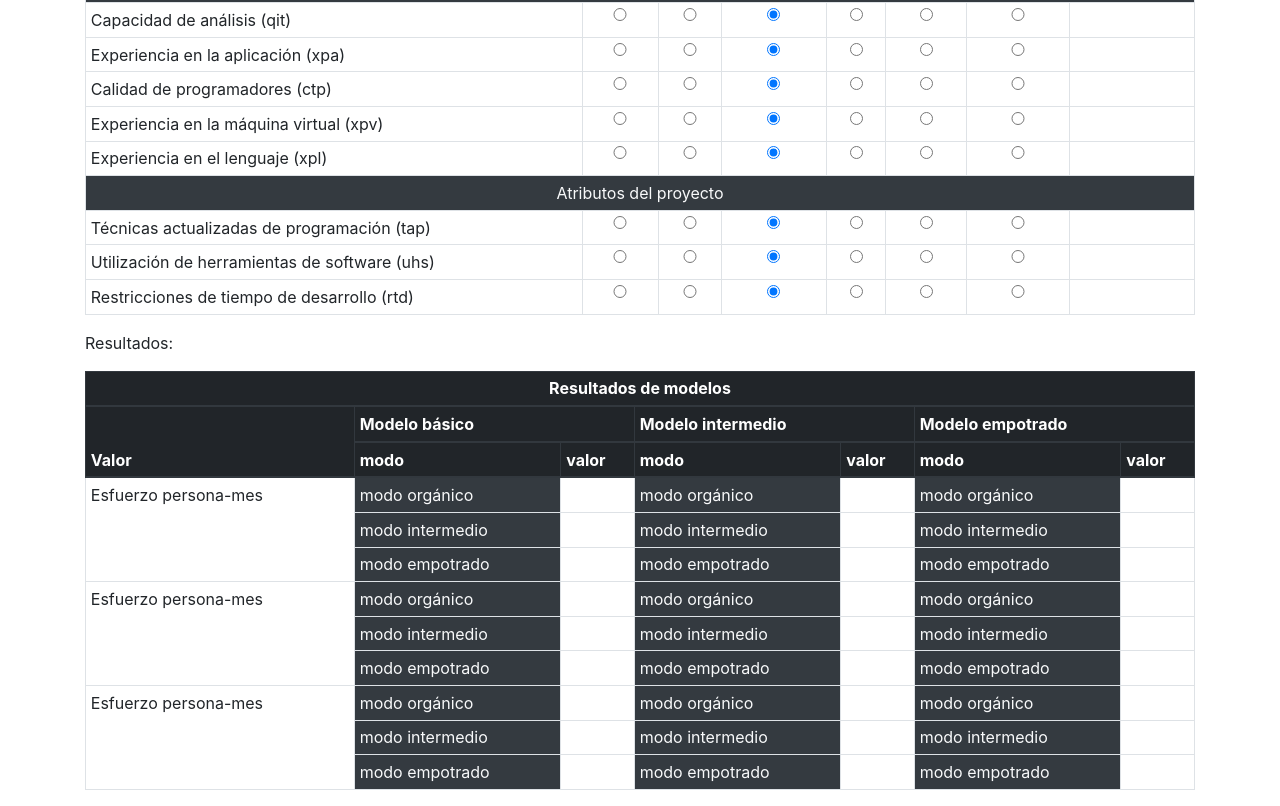
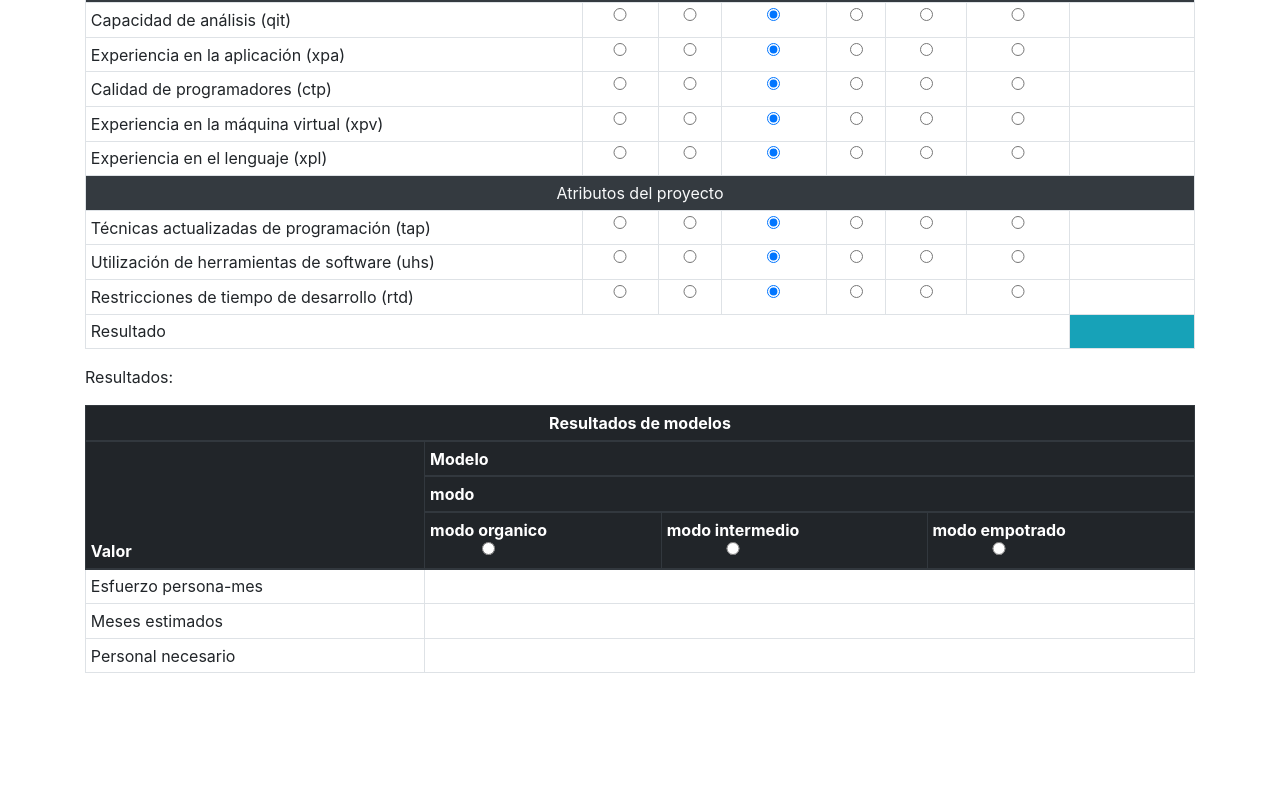
Before and after one commit to justpush/justpush.github.io, a plain HTML site: page metrica/index.html in a window 1280 px wide. Shown: the part 1121-1927 px from the top of the page. After the commit the page ends 1810 px from the top, so only its background shows below. Drawn offline with Linux system fonts and the light colour scheme; a script that the page names is missing.

Commit message:
Optimizando salida de resultados

```diff
--- a/metrica/index.html
+++ b/metrica/index.html
@@ -289,6 +289,10 @@
 								<td><input type="radio" name="rtd_valor" value="1.10" id="rtd_f" class="form-control"></td> <!-- vacio -->
 								<td><span id="rtd_resultado"></span></td>
 							</tr>
+							<tr>
+								<td scope="row" colspan="7">Resultado</td>
+								<td class="bg-info"><span id="atributo_resultado"></span></td>
+							</tr>
 						</tbody>
 					</table>
 				</form>
@@ -304,25 +308,31 @@
 						<thead class="thead-dark">
 							<tr><th colspan="7" scope="col" class="text-center">Resultados de modelos</th></tr>
 							<tr>
-								<th scope="col" rowspan="2">Valor</th>
-								<th colspan="2" scope="col">Modelo básico</th>
-								<th colspan="2" scope="col">Modelo intermedio</th>
-								<th colspan="2" scope="col">Modelo empotrado</th>
+								<th scope="col" rowspan="3">Valor</th>
+								<th colspan="3" scope="col">Modelo</th>
 							</tr>
+							<tr><th colspan="3" scope="col">modo</th></tr>
 							<tr>
-								<th scope="col">modo</th>
-								<th scope="col">valor</th>
-								<th scope="col">modo</th>
-								<th scope="col">valor</th>
-								<th scope="col">modo</th>
-								<th scope="col">valor</th>
+								<th>
+									<label>
+										modo organico <input type="radio" name="modo" value="organico" id="modo_organico" class="form-control">
+									</label>
+								</th>
+								<th>
+									<label>
+										modo intermedio <input type="radio" name="modo" value="intermedio" id="modo_intermedio" class="form-control">
+									</label>
+								</th>
+								<th>
+									<label>
+										modo empotrado <input type="radio" name="modo" value="empotrado" id="modo_empotrado" class="form-control">
+									</label>
+								</th>
 							</tr>
 						</thead>
 
 						<tbody class="table-striped">
 							<!--
-								[m]odo [b]asico, [m]odo [i]ntermedio, [m]odo [a]vanzado
-								+
 								mm = esfuerzo
 								ms = meses
 								ps = persona
@@ -331,81 +341,18 @@
 							-->
 							<!-- esfuerzo -->
 							<tr>
-								<td scope="row" rowspan="3">Esfuerzo persona-mes</td>
-								<td class="bg-dark text-light">modo orgánico</td>
-								<td><span id="mb_mm_mo"></span></td>
-								<td class="bg-dark text-light">modo orgánico</td>
-								<td><span id="mi_mm_mo"></span></td>
-								<td class="bg-dark text-light">modo orgánico</td>
-								<td><span id="ma_mm_mo"></span></td>
-							</tr>
-							<tr>
-								<td class="bg-dark text-light">modo intermedio</td>
-								<td><span id="mb_mm_ms"></span></td>
-								<td class="bg-dark text-light">modo intermedio</td>
-								<td><span id="mi_mm_ms"></span></td>
-								<td class="bg-dark text-light">modo intermedio</td>
-								<td><span id="ma_mm_ms"></span></td>
-							</tr>
-							<tr>
-								<td class="bg-dark text-light">modo empotrado</td>
-								<td><span id="mb_mm_md"></span></td>
-								<td class="bg-dark text-light">modo empotrado</td>
-								<td><span id="mi_mm_md"></span></td>
-								<td class="bg-dark text-light">modo empotrado</td>
-								<td><span id="ma_mm_md"></span></td>
+								<td scope="row">Esfuerzo persona-mes</td>
+								<td colspan="3"><span id="mm_resultado"></span></td>
 							</tr>
 							<!-- tiempo -->
 							<tr>
-								<td scope="row" rowspan="3">Esfuerzo persona-mes</td>
-								<td class="bg-dark text-light">modo orgánico</td>
-								<td><span id="mb_ms_mo"></span></td>
-								<td class="bg-dark text-light">modo orgánico</td>
-								<td><span id="mi_ms_mo"></span></td>
-								<td class="bg-dark text-light">modo orgánico</td>
-								<td><span id="ma_ms_mo"></span></td>
-							</tr>
-							<tr>
-								<td class="bg-dark text-light">modo intermedio</td>
-								<td><span id="mb_ms_ms"></span></td>
-								<td class="bg-dark text-light">modo intermedio</td>
-								<td><span id="mi_ms_ms"></span></td>
-								<td class="bg-dark text-light">modo intermedio</td>
-								<td><span id="ma_ms_ms"></span></td>
-							</tr>
-							<tr>
-								<td class="bg-dark text-light">modo empotrado</td>
-								<td><span id="mb_ms_md"></span></td>
-								<td class="bg-dark text-light">modo empotrado</td>
-								<td><span id="mi_ms_md"></span></td>
-								<td class="bg-dark text-light">modo empotrado</td>
-								<td><span id="ma_ms_md"></span></td>
+								<td scope="row">Meses estimados</td>
+								<td colspan="3"><span id="ms_resultado"></span></td>
 							</tr>
 							<!-- personal -->
 							<tr>
-								<td scope="row" rowspan="3">Esfuerzo persona-mes</td>
-								<td class="bg-dark text-light">modo orgánico</td>
-								<td><span id="mb_ps_mo"></span></td>
-								<td class="bg-dark text-light">modo orgánico</td>
-								<td><span id="mi_ps_mo"></span></td>
-								<td class="bg-dark text-light">modo orgánico</td>
-								<td><span id="ma_ps_mo"></span></td>
-							</tr>
-							<tr>
-								<td class="bg-dark text-light">modo intermedio</td>
-								<td><span id="mb_ps_ms"></span></td>
-								<td class="bg-dark text-light">modo intermedio</td>
-								<td><span id="mi_ps_ms"></span></td>
-								<td class="bg-dark text-light">modo intermedio</td>
-								<td><span id="ma_ps_ms"></span></td>
-							</tr>
-							<tr>
-								<td class="bg-dark text-light">modo empotrado</td>
-								<td><span id="mb_ps_md"></span></td>
-								<td class="bg-dark text-light">modo empotrado</td>
-								<td><span id="mi_ps_md"></span></td>
-								<td class="bg-dark text-light">modo empotrado</td>
-								<td><span id="ma_ps_md"></span></td>
+								<td scope="row">Personal necesario</td>
+								<td colspan="3"><span id="ps_resultado"></span></td>
 							</tr>
 						</tbody>
 					</table>
```
